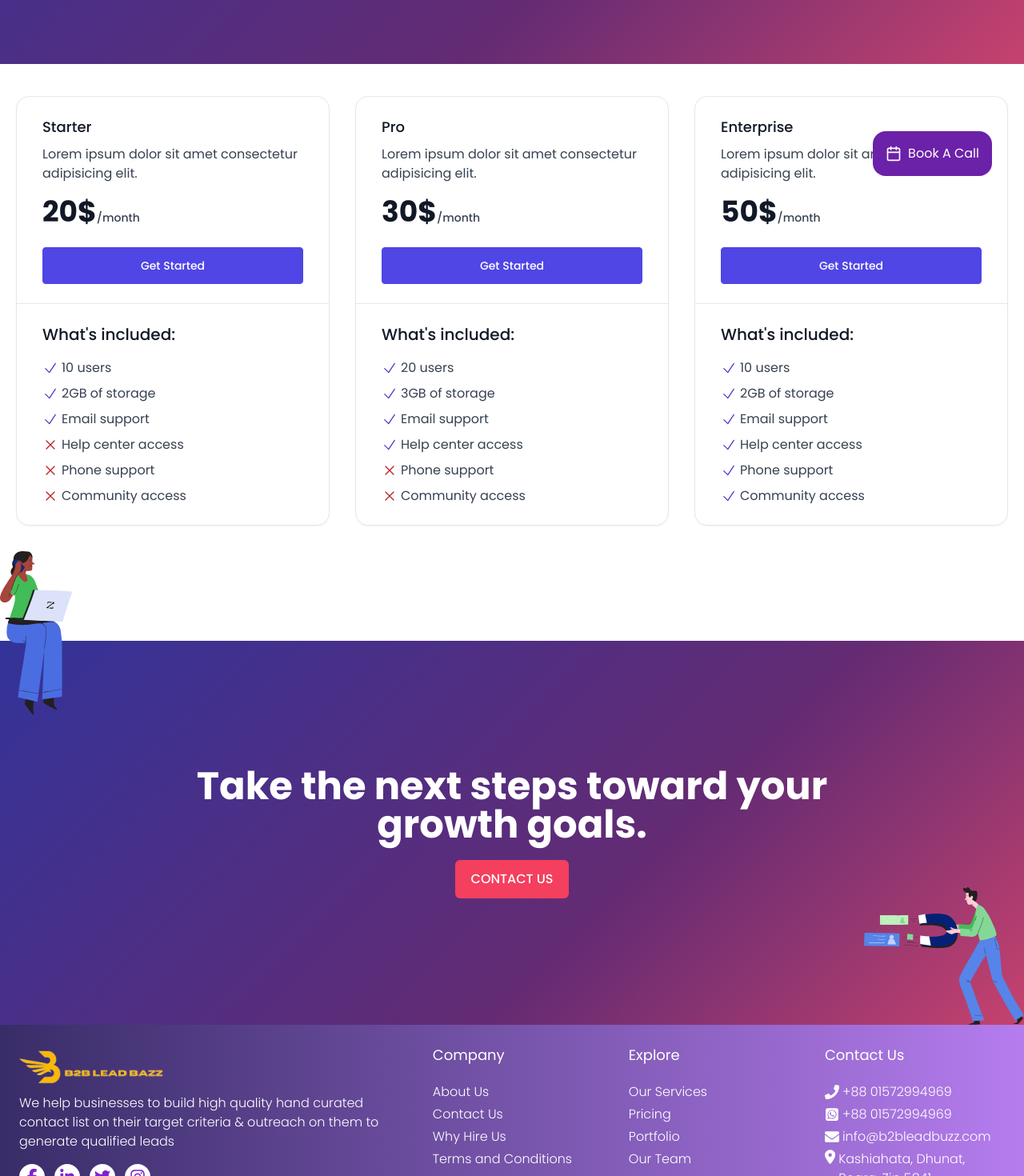
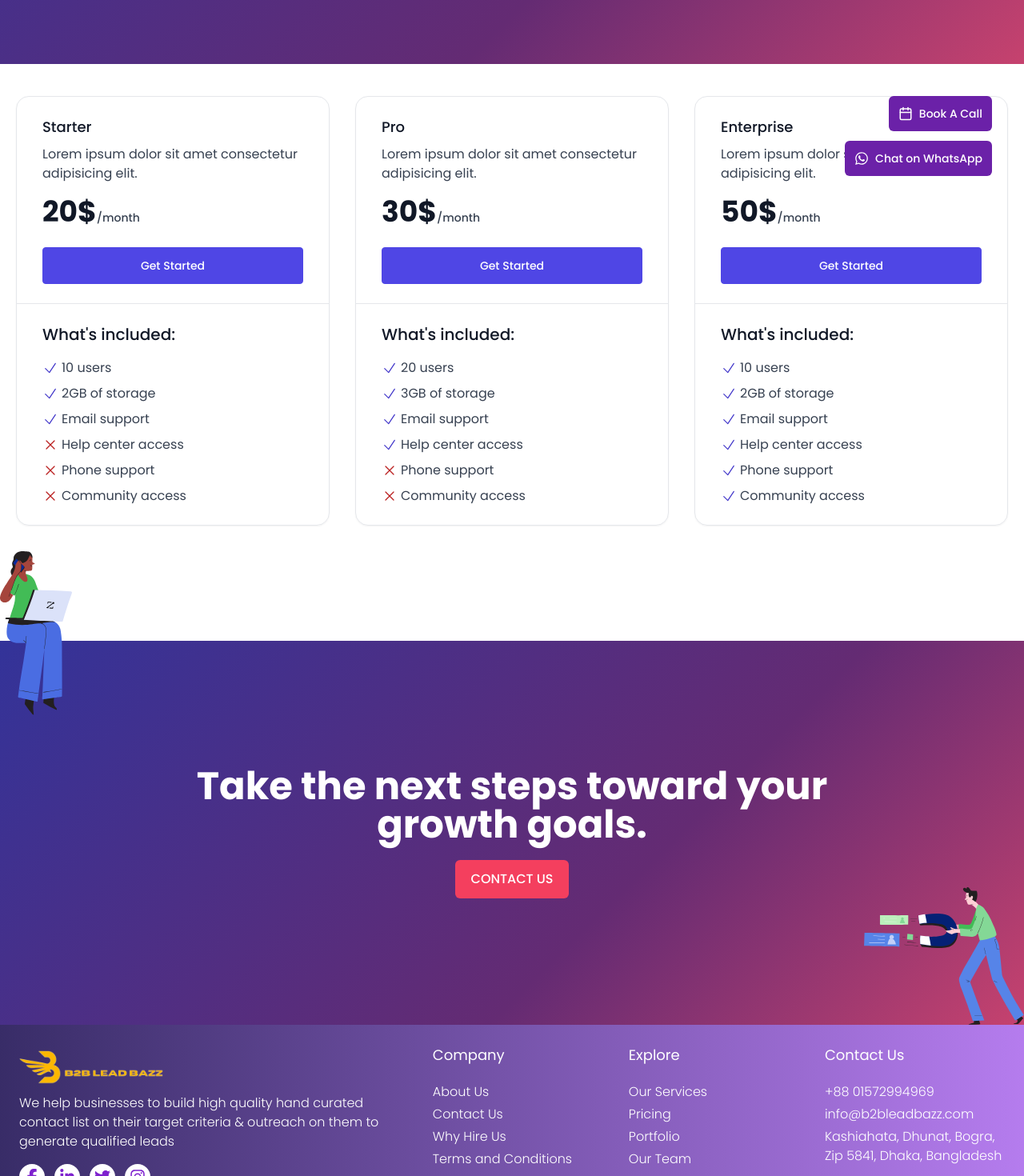
Before and after one commit to MdShobujDev/b2b-LeadBuzz, a Next.js app: page /pricing in a window 1280 px wide. Shown: the part 540-2010 px from the top of the page at 80% size. Built offline with nearby package versions, Linux system fonts and the light colour scheme; what @ant-design/nextjs-registry would draw is missing.

Commit message:
feat: add chat on whatsapp button for chating whatsapp feature

```diff
--- a/src/components/BookCall.tsx
+++ b/src/components/BookCall.tsx
@@ -1,5 +1,6 @@
 "use client";
 import { useState } from "react";
+import { FaWhatsapp } from "react-icons/fa6";
 import { FiCalendar } from "react-icons/fi";
 import { HiOutlineXMark } from "react-icons/hi2";
 
@@ -15,11 +16,21 @@ const BookCall = () => {
     <>
       <button
         onClick={handleClick}
-        className=" fixed sm:bottom-10 bottom-5 z-30 sm:right-10 right-5 flex items-center gap-2 text-white bg-purple-800 p-4 rounded-2xl cursor-pointer"
+        className=" fixed sm:bottom-24 bottom-[60px]  z-30 sm:right-10 right-5 flex items-center gap-2 text-white bg-purple-800 sm:p-3 p-2 rounded-md cursor-pointer"
       >
-        <FiCalendar size={20} />
-        <span>Book A Call</span>
+        <FiCalendar size={18} />
+        <span className=" sm:text-sm text-xs  font-medium">Book A Call</span>
       </button>
+      <a
+        href="https://wa.me/01309919260?text=Hello,%20I%20am%20interested%20in%20your%20services"
+        target="_blank"
+        className=" fixed sm:bottom-10 bottom-5 z-30 sm:right-10 right-5 flex items-center gap-2 text-white bg-purple-800 sm:p-3 p-2 rounded-md cursor-pointer"
+      >
+        <FaWhatsapp size={18} />
+        <span className="  sm:text-sm text-xs  font-medium">
+          Chat on WhatsApp
+        </span>
+      </a>
       {isModalOpen && (
         <div className=" fixed z-40 w-screen h-screen top-14 bottom-0 left-0 right-0 bg-[#0F0F0F]">
           <button
--- a/src/components/Footer.tsx
+++ b/src/components/Footer.tsx
@@ -1,13 +1,10 @@
 import Logo from "@/../public/logo.png";
 import Image from "next/image";
 import Link from "next/link";
-import { FaEnvelope, FaPhone } from "react-icons/fa";
 import {
   FaFacebookF,
   FaInstagram,
   FaLinkedinIn,
-  FaLocationDot,
-  FaSquareWhatsapp,
   FaTwitter,
 } from "react-icons/fa6";
 
@@ -95,22 +92,9 @@ function Footer() {
           <div>
             <h2 className="sm:text-lg mb-5 text-white">Contact Us</h2>
             <ul className="text-white sm:text-base text-sm font-light flex flex-col gap-1">
-              <li className="flex  items-center gap-1">
-                <FaPhone size={18} />
-                +88 01572994969
-              </li>
-              <li className="flex items-center gap-1">
-                <FaSquareWhatsapp size={18} />
-                +88 01572994969
-              </li>
-              <li className="flex items-center gap-1">
-                <FaEnvelope size={18} />
-                info@b2bleadbuzz.com
-              </li>
-              <li className="flex gap-1">
-                <FaLocationDot size={18} />
-                Kashiahata, Dhunat, Bogra, Zip 5841, <br /> Dhaka, Bangladesh
-              </li>
+              <li>+88 01572994969</li>
+              <li>info@b2bleadbazz.com</li>
+              <li>Kashiahata, Dhunat, Bogra, Zip 5841, Dhaka, Bangladesh</li>
             </ul>
           </div>
         </div>
--- a/src/components/HomePage/ClientReviews.tsx
+++ b/src/components/HomePage/ClientReviews.tsx
@@ -60,11 +60,11 @@ function Reviews() {
           Real Stories, Real Success: Hear from Our Satisfied Clients
         </p>
       </div>
-      <div className=" grid grid-cols-1 md:grid-cols-2 lg:grid-cols-3 gap-3 mt-8">
+      <div className=" grid grid-cols-1 sm:grid-cols-2 lg:grid-cols-3 gap-3 mt-8">
         {clients.map((i) => (
           <div
             key={i.id}
-            className="group shadow bg-white border-2 border-transparent hover:border-purple-700 p-6 md:p-10 rounded-lg transition duration-300 ease-linear hover:shadow-xl hover:-translate-y-1"
+            className="group shadow bg-white border-2 border-transparent hover:border-purple-700 p-7 md:p-10 rounded-lg transition duration-300 ease-linear hover:shadow-xl hover:-translate-y-1"
           >
             <svg
               data-v-922fb0dd=""
```
